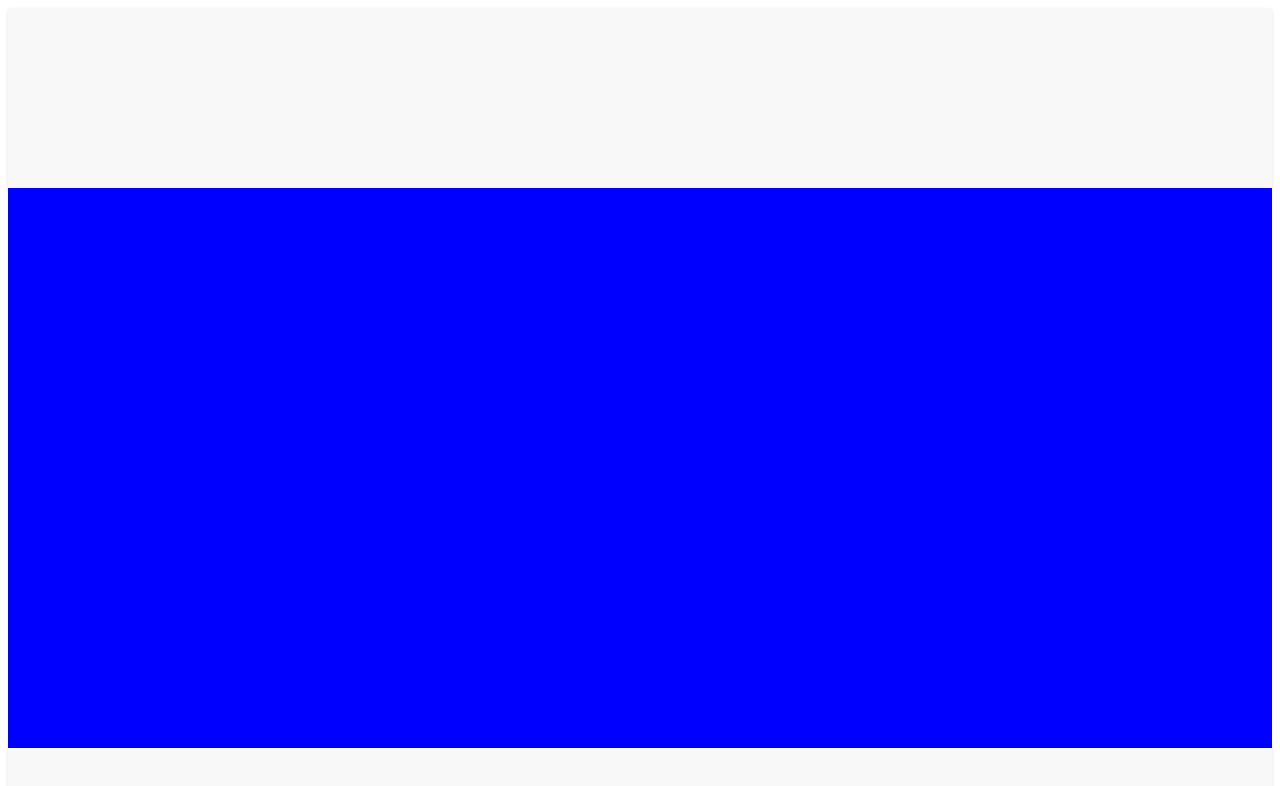
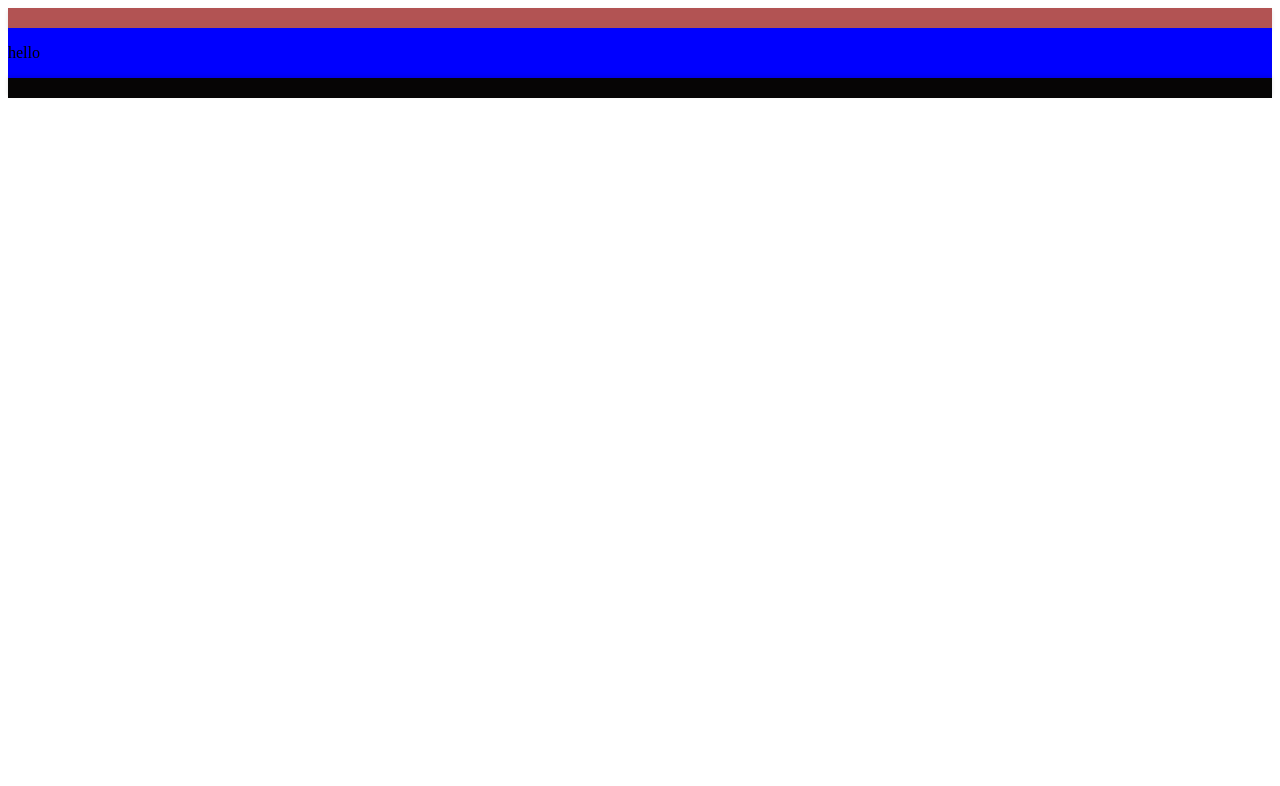
Before and after one commit to WuTangLan1/Mapple, a Vue app: page / in a window 1280 px wide. Shown: the top 786 px of the page. Built offline with nearby package versions, Linux system fonts and the light colour scheme.

Commit message:
added static.json

```diff
--- a/src/components/homedir/bottomfooter.vue
+++ b/src/components/homedir/bottomfooter.vue
@@ -14,9 +14,9 @@ export default {
 
 <style scoped>
 footer {
-  background-color: #f8f8f8; /* Slightly off-white background */
-  box-shadow: 0 -2px 4px rgba(0, 0, 0, 0.1); /* subtle box shadow */
-  padding: 10px 0; /* Add padding to give some space */
-  height: 10vh; /* Set height to 10% of the viewport height */
+  background-color: #060505;
+  box-shadow: 0 -2px 4px rgba(0, 0, 0, 0.1);
+  padding: 10px 0;
+  height: 10%;
 }
 </style>
--- a/src/components/homedir/topheader.vue
+++ b/src/components/homedir/topheader.vue
@@ -14,9 +14,10 @@
 
   <style scoped>
     header {
-    background-color: #f8f8f8; /* Slightly off-white background */
-    box-shadow: 0 2px 4px rgba(0, 0, 0, 0.1); /* subtle box shadow */
-    padding: 10px 0; /* Add padding to give some space */
-    height: 20vh; /* Set height to 20% of the viewport height */
+    background-color: #b25353;
+    box-shadow: 0 2px 4px rgba(0, 0, 0, 0.1);
+    padding: 10px 0;
+    height: 20%;
+    width: 100%;
     }
   </style>
--- a/src/views/homeView.vue
+++ b/src/views/homeView.vue
@@ -2,7 +2,7 @@
 
 <template>
     <div class="home-view">
-      <!-- Your main content goes here -->
+      <p> hello </p>
     </div>
   </template>
 
@@ -14,7 +14,8 @@
 
   <style scoped>
   .home-view {
-    height: 70vh; /* Set height to 70% of the viewport height */
+    height: 70%;
+    width: 100%;
     background-color: blue;
   }
   </style>
```
Also changed, not shown: static.json (added, +7 -0 lines).
